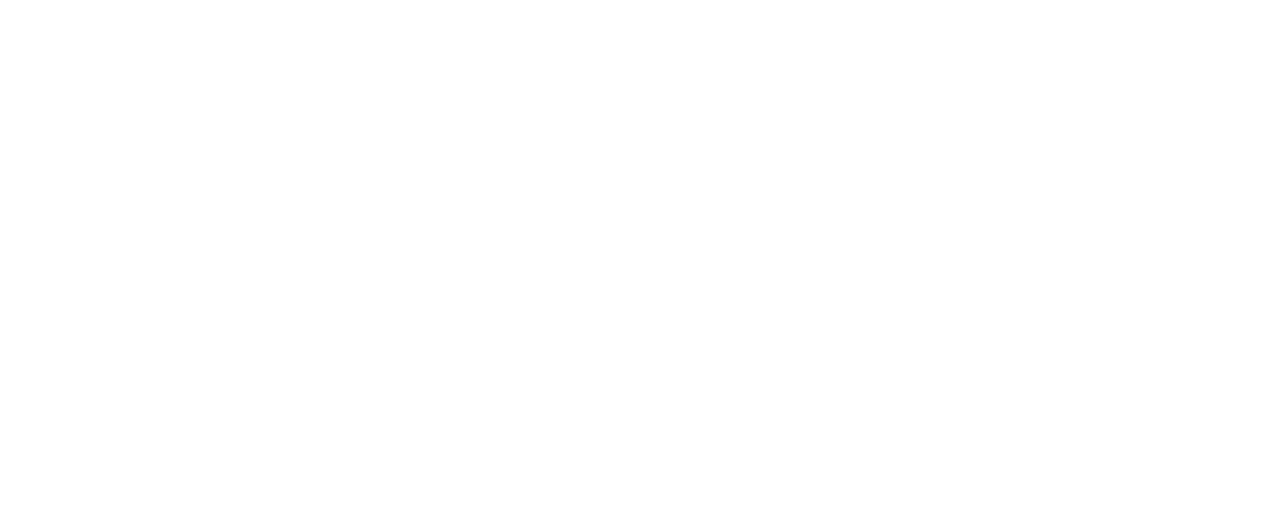
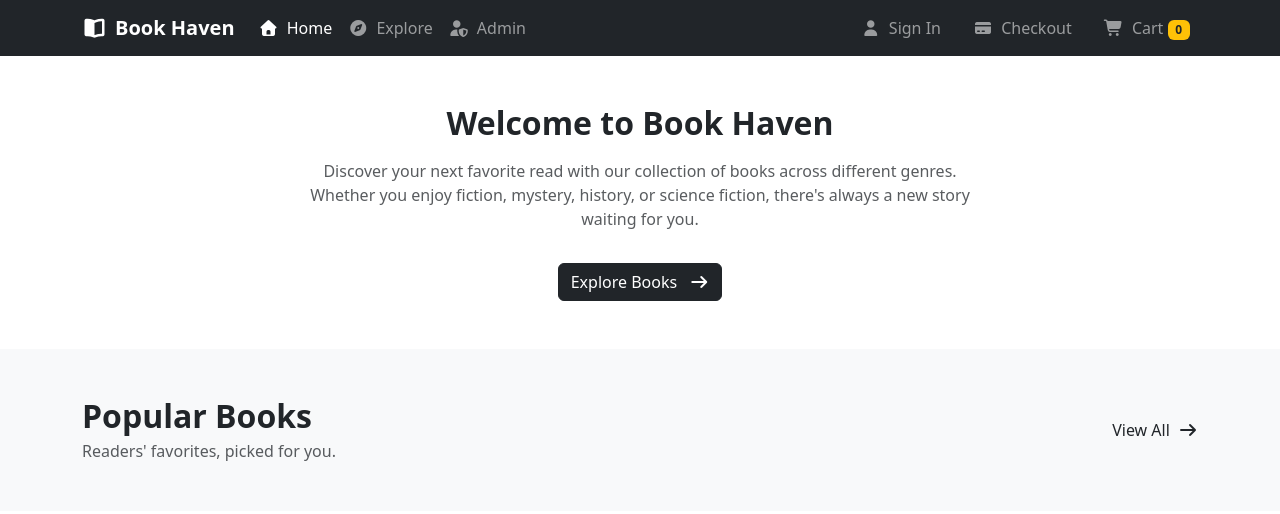
Before and after one commit to janaR-dev/BookNest-V2, a plain HTML site: page index.html in a window 1280 px wide. Drawn offline with nearby package versions, Linux system fonts and the light colour scheme.

Commit message:
editing files and preparing home page html

```diff
--- a/index.html
+++ b/index.html
@@ -11,14 +11,110 @@
 
 </head>
 <body>
-    <nav></nav>
-    <header></header>
-    <section class="about-us">
 
-    </section>
-    <section class="popular">
+<!-- NAVBAR -->
+<nav class="navbar navbar-expand-lg navbar-dark bg-dark">
+    <div class="container">
+        <a class="navbar-brand fw-bold" href="index.html">
+            <i class="fa-solid fa-book-open me-2"></i>Book Haven
+        </a>
 
-    </section>
+        <button class="navbar-toggler" type="button"
+                data-bs-toggle="collapse" data-bs-target="#mainNavbar">
+            <span class="navbar-toggler-icon"></span>
+        </button>
+
+        <div class="collapse navbar-collapse" id="mainNavbar">
+            <ul class="navbar-nav me-auto mb-2 mb-lg-0">
+
+                <li class="nav-item">
+                    <a class="nav-link active" href="index.html">
+                        <i class="fa-solid fa-house me-1"></i> Home
+                    </a>
+                </li>
+
+                <li class="nav-item">
+                    <a class="nav-link" href="explore.html">
+                        <i class="fa-solid fa-compass me-1"></i> Explore
+                    </a>
+                </li>
+
+                <li class="nav-item">
+                    <a class="nav-link" href="admin.html">
+                        <i class="fa-solid fa-user-shield me-1"></i> Admin
+                    </a>
+                </li>
+
+            </ul>
+
+            <ul class="navbar-nav align-items-lg-center gap-lg-3">
+
+                <li class="nav-item">
+                    <a class="nav-link" href="signin.html">
+                        <i class="fa-solid fa-user me-1"></i> Sign In
+                    </a>
+                </li>
+
+                <li class="nav-item">
+                    <a class="nav-link" href="checkout.html">
+                        <i class="fa-solid fa-credit-card me-1"></i> Checkout
+                    </a>
+                </li>
+
+                <li class="nav-item">
+                    <a class="nav-link" href="cart.html">
+                        <i class="fa-solid fa-cart-shopping me-1"></i> Cart
+                        <span class="badge bg-warning text-dark" id="cart-count">0</span>
+                    </a>
+                </li>
+
+            </ul>
+        </div>
+    </div>
+</nav>
+
+
+
+<section class="about-us py-5">
+    <div class="container text-center">
+        <h2 class="fw-bold mb-3">Welcome to Book Haven</h2>
+
+        <p class="text-muted mx-auto" style="max-width: 700px;">
+            Discover your next favorite read with our collection of books
+            across different genres. Whether you enjoy fiction, mystery,
+            history, or science fiction, there's always a new story waiting
+            for you.
+        </p>
+
+        <a href="explore.html" class="btn btn-dark mt-3">
+            Explore Books <i class="fa-solid fa-arrow-right ms-2"></i>
+        </a>
+    </div>
+</section>
+
+
+<!-- POPULAR BOOKS -->
+<section class="popular py-5 bg-light">
+    <div class="container">
+
+        <div class="d-flex justify-content-between align-items-center mb-4">
+            <div>
+                <h2 class="fw-bold mb-1">Popular Books</h2>
+                <p class="text-muted mb-0">Readers' favorites, picked for you.</p>
+            </div>
+
+            <a href="explore.html" class="text-dark text-decoration-none">
+                View All <i class="fa-solid fa-arrow-right ms-1"></i>
+            </a>
+        </div>
+
+        <div class="row g-4" id="popular-books">
+
+        </div>
+
+    </div>
+</section>
+
 
 <script src="scripts/index.js"></script>
 <script src="https://jsdelivr.net"></script>
```
Also changed, not shown: cart.html (added).
